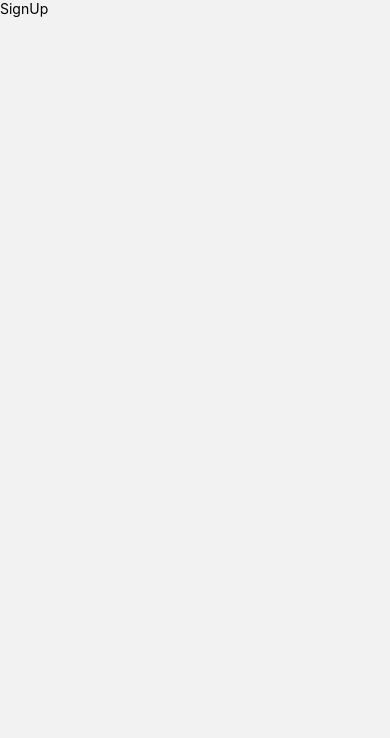
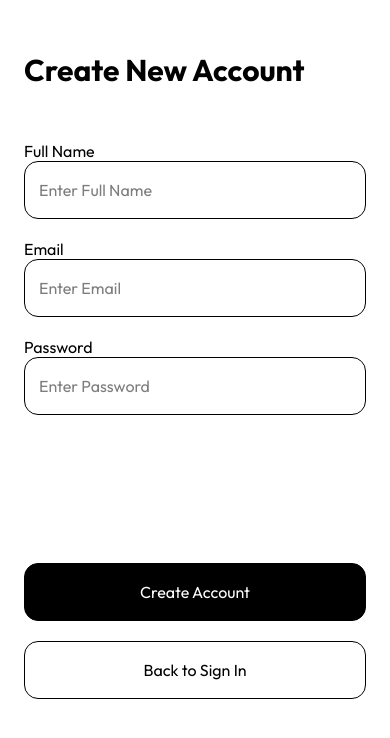
Before and after one commit to ImDuy/TripPlanner, a React Native app: screen /SignUp in a window 390 px wide. Shown: the top 738 px of the page. Built offline with nearby package versions, Linux system fonts and the light colour scheme.

Commit message:
SignUp UI

```diff
--- a/src/constants/sizes.ts
+++ b/src/constants/sizes.ts
@@ -4,3 +4,7 @@ export const screenSize = {
   width: Dimensions.get("window").width,
   height: Dimensions.get("window").height,
 };
+
+export const screenPadding = {
+  horizontal: 24,
+};
--- a/src/constants/styles.ts
+++ b/src/constants/styles.ts
@@ -1,8 +1,19 @@
 import { StyleSheet } from "react-native";
+import { screenPadding } from "./sizes";
+import COLORS from "./colors";
 
 const defaultStyles = StyleSheet.create({
+  screenContainer: {
+    flex: 1,
+    paddingHorizontal: screenPadding.horizontal,
+  },
   container: {
     flex: 1,
+  },
+  headerTitle: {
+    fontFamily: "outfit-bold",
+    color: COLORS.primary,
+    fontSize: 30,
   },
 });
 
--- a/src/navigation/AuthStackNavigation.tsx
+++ b/src/navigation/AuthStackNavigation.tsx
@@ -5,11 +5,17 @@ import { AuthStackParamList } from "../utils/navTypeCheck";
 import LandingPage from "../screens/LandingPage";
 import SignIn from "../screens/SignIn";
 import SignUp from "../screens/SignUp";
+import COLORS from "../constants/colors";
 
 const Stack = createNativeStackNavigator<AuthStackParamList>();
 export default function AuthStackNavigation() {
   return (
-    <Stack.Navigator screenOptions={{ headerShown: false }}>
+    <Stack.Navigator
+      screenOptions={{
+        headerShown: false,
+        contentStyle: { backgroundColor: COLORS.white },
+      }}
+    >
       <Stack.Screen name="LandingPage" component={LandingPage} />
       <Stack.Screen name="SignIn" component={SignIn} />
       <Stack.Screen name="SignUp" component={SignUp} />
--- a/src/screens/SignIn.tsx
+++ b/src/screens/SignIn.tsx
@@ -5,11 +5,13 @@ import { useSafeAreaInsets } from "react-native-safe-area-context";
 import AuthTextInput from "../components/AuthTextInput";
 import COLORS from "../constants/colors";
 import AppButton from "../components/AppButton";
-import { useNavigation } from "@react-navigation/native";
+import { NavigationProp, useNavigation } from "@react-navigation/native";
+import { AuthStackParamList } from "../utils/navTypeCheck";
+import { screenPadding } from "../constants/sizes";
 
 export default function SignIn() {
   const { top, bottom } = useSafeAreaInsets();
-  const navigation = useNavigation();
+  const navigation = useNavigation<NavigationProp<AuthStackParamList>>();
   const [signInInfo, setSignInInfo] = useState({ email: "", password: "" });
 
   const handleEmailTextChanged = (text: string) => {
@@ -18,13 +20,21 @@ export default function SignIn() {
   const handlePasswordTextChanged = (text: string) => {
     setSignInInfo({ ...signInInfo, password: text });
   };
+  const handleSignUpNavigation = () => {
+    navigation.navigate("SignUp");
+  };
+  const handleSignIn = () => {};
 
   return (
     <View
-      style={[styles.container, { paddingTop: top, paddingBottom: bottom }]}
+      style={{
+        ...defaultStyles.screenContainer,
+        paddingTop: top,
+        paddingBottom: bottom,
+      }}
     >
-      <View style={styles.sectionContainer}>
-        <Text style={styles.title}>Let's Sign You In</Text>
+      <View style={styles.headerContainer}>
+        <Text style={defaultStyles.headerTitle}>Let's Sign You In</Text>
         <Text style={[styles.lightTile, { marginTop: 24 }]}>Welcome back</Text>
         <Text style={styles.lightTile}>You've been missed!</Text>
       </View>
@@ -45,28 +55,23 @@ export default function SignIn() {
       </View>
 
       <View style={defaultStyles.container}>
-        <AppButton label="Sign In" isFilled />
-        <AppButton label="Create Account" containerStyle={{ marginTop: 20 }} />
+        <AppButton label="Sign In" isFilled onPress={handleSignIn} />
+        <AppButton
+          label="Create Account"
+          containerStyle={{ marginTop: 20 }}
+          onPress={handleSignUpNavigation}
+        />
       </View>
     </View>
   );
 }
 
 const styles = StyleSheet.create({
-  container: {
-    flex: 1,
-    paddingHorizontal: 24,
-    backgroundColor: COLORS.white,
-  },
-  sectionContainer: {
+  headerContainer: {
     flex: 1,
     justifyContent: "center",
   },
-  title: {
-    fontFamily: "outfit-bold",
-    color: COLORS.primary,
-    fontSize: 30,
-  },
+
   lightTile: {
     marginTop: 8,
     fontFamily: "outfit-regular",
--- a/src/screens/SignUp.tsx
+++ b/src/screens/SignUp.tsx
@@ -1,12 +1,83 @@
 import { StyleSheet, Text, View } from "react-native";
-import React from "react";
+import React, { useState } from "react";
+import { useSafeAreaInsets } from "react-native-safe-area-context";
+import { NavigationProp, useNavigation } from "@react-navigation/native";
+import { AuthStackParamList } from "../utils/navTypeCheck";
+import defaultStyles from "../constants/styles";
+import AuthTextInput from "../components/AuthTextInput";
+import AppButton from "../components/AppButton";
 
 export default function SignUp() {
+  const { top, bottom } = useSafeAreaInsets();
+  const navigation = useNavigation<NavigationProp<AuthStackParamList>>();
+  const [signUpInfo, setSignUpInfo] = useState({
+    fullName: "",
+    email: "",
+    password: "",
+  });
+
+  const handleFullNameTextChanged = (text: string) => {
+    setSignUpInfo({ ...signUpInfo, fullName: text });
+  };
+  const handleEmailTextChanged = (text: string) => {
+    setSignUpInfo({ ...signUpInfo, email: text });
+  };
+  const handlePasswordTextChanged = (text: string) => {
+    setSignUpInfo({ ...signUpInfo, password: text });
+  };
+  const handleSignInNavigation = () => {
+    navigation.navigate("SignIn");
+  };
+  const handleSignUp = () => {};
+
   return (
-    <View>
-      <Text>SignUp</Text>
+    <View
+      style={{
+        ...defaultStyles.screenContainer,
+        paddingTop: top,
+        paddingBottom: bottom,
+      }}
+    >
+      <View style={styles.sectionContainer}>
+        <Text style={defaultStyles.headerTitle}>Create New Account</Text>
+      </View>
+
+      <View style={{ flex: 3 }}>
+        <AuthTextInput
+          title="Full Name"
+          textInputValue={signUpInfo.fullName}
+          onChangeText={handleFullNameTextChanged}
+        />
+        <AuthTextInput
+          title="Email"
+          containerStyle={{ marginTop: 20 }}
+          textInputValue={signUpInfo.email}
+          onChangeText={handleEmailTextChanged}
+        />
+        <AuthTextInput
+          title="Password"
+          isPassword
+          containerStyle={{ marginTop: 20 }}
+          textInputValue={signUpInfo.password}
+          onChangeText={handlePasswordTextChanged}
+        />
+      </View>
+
+      <View style={{ flex: 2 }}>
+        <AppButton label="Create Account" isFilled onPress={handleSignUp} />
+        <AppButton
+          label="Back to Sign In"
+          containerStyle={{ marginTop: 20 }}
+          onPress={handleSignInNavigation}
+        />
+      </View>
     </View>
   );
 }
 
-const styles = StyleSheet.create({});
+const styles = StyleSheet.create({
+  sectionContainer: {
+    flex: 1,
+    justifyContent: "center",
+  },
+});
```
